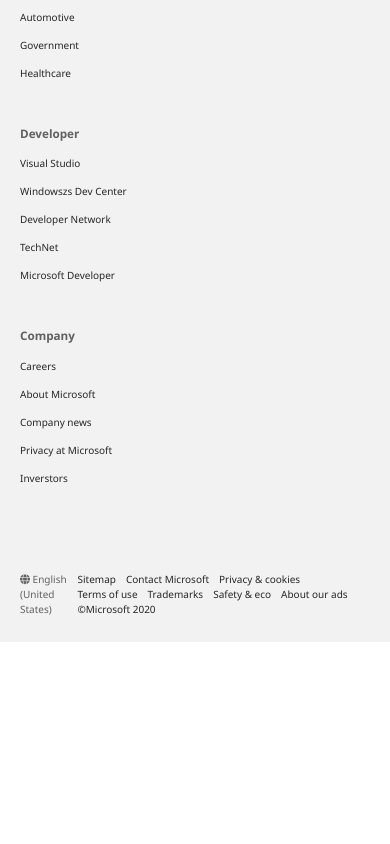
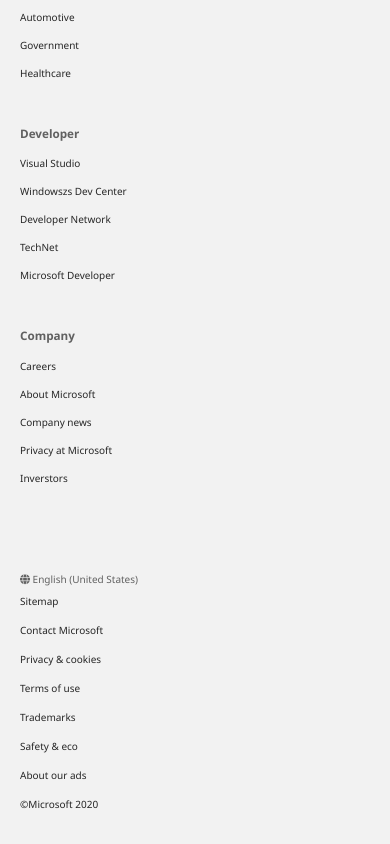
Before and after one commit to itsnooshin/Microsoft-page, a plain HTML site: page index.html in a window 390 px wide. Shown: the part 4545-5389 px from the top of the page. Before the commit the page ends 5187 px from the top, so only its background shows below. Drawn offline with Linux system fonts and the light colour scheme.

Commit message:
fix bug on responive desgin

```diff
--- a/style.css
+++ b/style.css
@@ -211,7 +211,7 @@ flex: 1;
 }
 .footer-inner ul{
     display: flex;
-    flex-wrap: wrap;
+    flex-wrap: nowrap;
 
 
 }
@@ -250,6 +250,26 @@ flex: 1;
 .links-inner{
     grid-template-columns: repeat(2,1fr);
 }
+.footer-inner ul{
+    display: flex;
+    flex-wrap: nowrap;
+  flex-direction: column;
+  align-items: flex-start;
+
+
+}
+.footer-inner ul li{
+   margin: 0.7em 0;
+}
+
+.footer-inner{
+    align-items: flex-start;
+    flex-direction: column;
+    padding:0 2em ;
+
+}
+
+
 
 }
 
@@ -277,6 +297,24 @@ flex: 1;
 .carbon-showcase .content-box{
     width: 95%;
 }
+.footer-inner ul{
+    display: flex;
+    flex-wrap: nowrap;
+  flex-direction: column;
+  align-items: flex-start;
+
+
+}
+.footer-inner ul li{
+   margin: 0.7em 0;
+}
+
+.footer-inner{
+    align-items: flex-start;
+    flex-direction: column;
+    padding:0 2em ;
+
+}
 
 
 }
```
